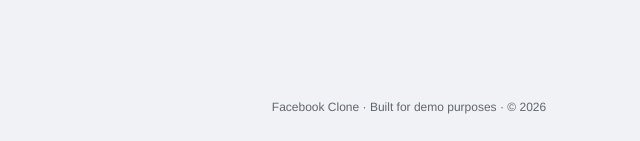
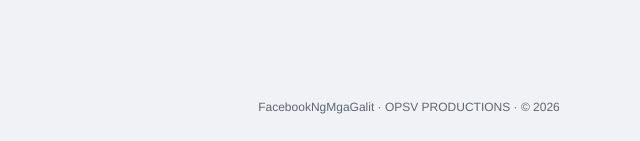
Before and after one commit to unidentifieduser53/DB2GroupNiDwight, a plain HTML site: page frontend/login.html in a window 1280 px wide. Shown: the part 656-797 px from the top of the page, 231-871 px from the left. Drawn offline with Linux system fonts and the light colour scheme.

Commit message:
Update footer text in login.html

```diff
--- a/frontend/login.html
+++ b/frontend/login.html
@@ -35,7 +35,7 @@
   </main>
 
   <footer class="site-footer">
-    Facebook Clone &middot; Built for demo purposes &middot; &copy; 2026
+    FacebookNgMgaGalit &middot; OPSV PRODUCTIONS &middot; &copy; 2026
   </footer>
 
   <script src="script.js"></script>
```
